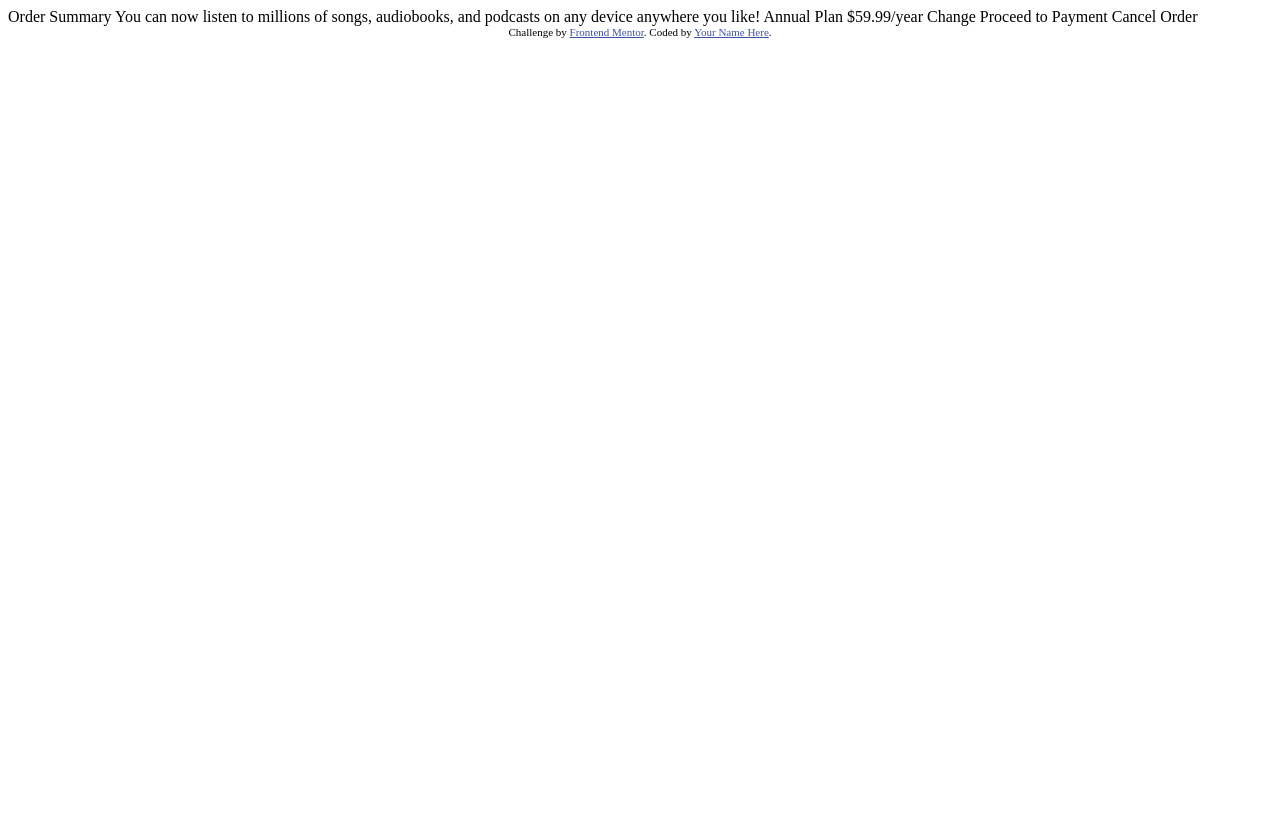
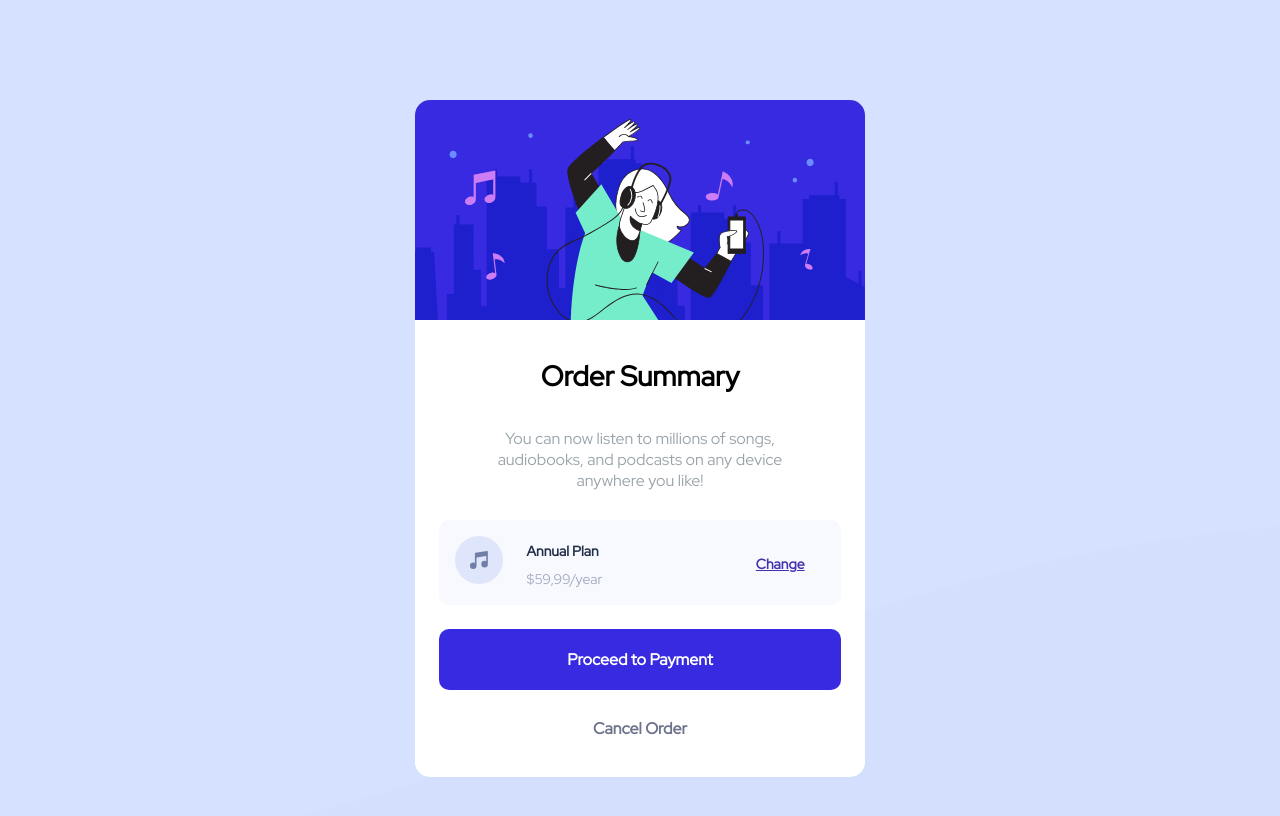
Before and after one commit to kratos19/frontend-mentor, a plain HTML site: page order-summary-component-main/order-summary-component-main/index.html in a window 1280 px wide. Drawn offline with Linux system fonts and the light colour scheme.

Commit message:
Completed Order Summary

```diff
--- /dev/null
+++ b/order-summary-component-main/order-summary-component-main/css/styles.css
@@ -0,0 +1,143 @@
+body {
+    background-color: #d4dffd;
+    font-family: "Red Hat Display";
+    font-size: 16px;
+}
+
+.order {
+    width: calc(100% - 48px);
+    margin: 70px auto;
+    background-color: white;
+    border-radius: 15px;
+}
+
+.order-hero-image {
+    max-width: 100%;
+    border-radius: 15px 15px 0 0;
+    margin: 0 auto;
+    display: block;
+}
+
+.order-inner {
+    padding: 0 24px;
+    display: flex;
+    flex-direction: column;
+}
+
+.order-heading {
+    text-align: center;
+    font-weight: 900;
+    font-size: 28px;
+    margin-top: 37px;
+    margin-bottom: 33px;
+}
+
+.order-description {
+    text-align: center;
+    color: #99a4aa;
+    margin-top: 0;
+    margin-bottom: 30px;
+}
+
+.order-plan {
+    background-color: #f8f9fe;
+    padding: 16px;
+    border-radius: 10px;
+    margin-bottom: 24px;
+}
+
+.order-plan-img,
+.order-annual,
+.order-change {
+    display: inline-block;
+}
+
+.order-annual p {
+    font-size: 14px;
+}
+
+.order-annual-heading {
+    font-weight: 900;
+    color: #222e48;
+    margin-top: 0;
+    margin-bottom: 10px;
+}
+
+.order-change {
+    position: relative;
+    top: -15px;
+    color: #4031ae;
+    font-size: 14px;
+    font-weight: 900;
+}
+
+.order-annual-subheading {
+    color: #a3aabd;
+    margin: 0;
+}
+
+.order-annual {
+    margin-right: 24px;
+}
+
+.order-plan-img {
+    margin-right: 20px;
+}
+
+.btn-payment {
+    display: block;
+    background-color: #382ae1;
+    color: white;
+    padding-top: 20px;
+    padding-bottom: 20px;
+    text-align: center;
+    text-decoration: none;
+    font-weight: 900;
+    border-radius: 10px;
+    margin-bottom: 28px;
+}
+
+.btn-cancel {
+    text-align: center;
+    color: #6d738b;
+    font-weight: 900;
+    text-decoration: none;
+    margin-bottom: 38px;
+}
+
+@media screen and (min-width: 451px) {
+    body {
+        background-image: url("../images/pattern-background-desktop.svg");
+        background-position: top;
+        background-size: cover;
+    }
+
+    .order {
+        margin-top: 100px;
+        margin-bottom: 90px;
+        max-width: 450px;
+    }
+
+    .order-annual {
+        margin-right: 150px;
+    }
+
+    .order-description {
+        width: 80%;
+        margin: 0 auto;
+        margin-bottom: 29px;
+    }
+
+    .btn-payment:hover {
+        background-color: #766bf5;
+    }
+
+    .btn-cancel:hover {
+        color: #212a47;
+    }
+
+    .order-change:hover {
+        color: #968af6;
+        text-decoration: none;
+    }
+}
--- a/order-summary-component-main/order-summary-component-main/index.html
+++ b/order-summary-component-main/order-summary-component-main/index.html
@@ -1,37 +1,51 @@
 <!DOCTYPE html>
 <html lang="en">
     <head>
-  <meta charset="UTF-8">
-  <meta name="viewport" content="width=device-width, initial-scale=1.0"> <!-- displays site properly based on user's device -->
+        <meta charset="UTF-8" />
+        <meta name="viewport" content="width=device-width, initial-scale=1.0" />
+        <!-- displays site properly based on user's device -->
 
-  <link rel="icon" type="image/png" sizes="32x32" href="./images/favicon-32x32.png">
-
+        <link
+            rel="icon"
+            type="image/png"
+            sizes="32x32"
+            href="./images/favicon-32x32.png"
+        />
+        <link rel="stylesheet" href="./css/styles.css" />
+        <link
+            rel="stylesheet"
+            href="https://fonts.googleapis.com/css?family=Red+Hat+Display"
+        />
         <title>Frontend Mentor | Order summary card</title>
-
-  <!-- Feel free to remove these styles or customise in your own stylesheet 👍 -->
-  <style>
-    .attribution { font-size: 11px; text-align: center; }
-    .attribution a { color: hsl(228, 45%, 44%); }
-  </style>
     </head>
     <body>
-
-  Order Summary
-
-  You can now listen to millions of songs, audiobooks, and podcasts on any
-  device anywhere you like!
-
-  Annual Plan
-  $59.99/year
-
-  Change
-
-  Proceed to Payment
-  Cancel Order
-
-  <div class="attribution">
-    Challenge by <a href="https://www.frontendmentor.io?ref=challenge" target="_blank">Frontend Mentor</a>.
-    Coded by <a href="#">Your Name Here</a>.
+        <div class="order">
+            <img
+                class="order-hero-image"
+                src="./images/illustration-hero.svg"
+                alt="Ilustration Hero"
+            />
+            <div class="order-inner">
+                <h1 class="order-heading">Order Summary</h1>
+                <p class="order-description">
+                    You can now listen to millions of songs, audiobooks, and
+                    podcasts on any device anywhere you like!
+                </p>
+                <div class="order-plan">
+                    <img
+                        class="order-plan-img"
+                        src="./images/icon-music.svg"
+                        alt="Annual Plan Image"
+                    />
+                    <div class="order-annual">
+                        <p class="order-annual-heading">Annual Plan</p>
+                        <p class="order-annual-subheading">$59,99/year</p>
+                    </div>
+                    <a class="order-change" href="#">Change</a>
+                </div>
+                <a class="btn-payment" href="#">Proceed to Payment</a>
+                <a class="btn-cancel" href="#">Cancel Order</a>
+            </div>
         </div>
     </body>
 </html>
```
Also changed, not shown: 1 other file. Lines whose indentation alone changed are shown as unchanged.
